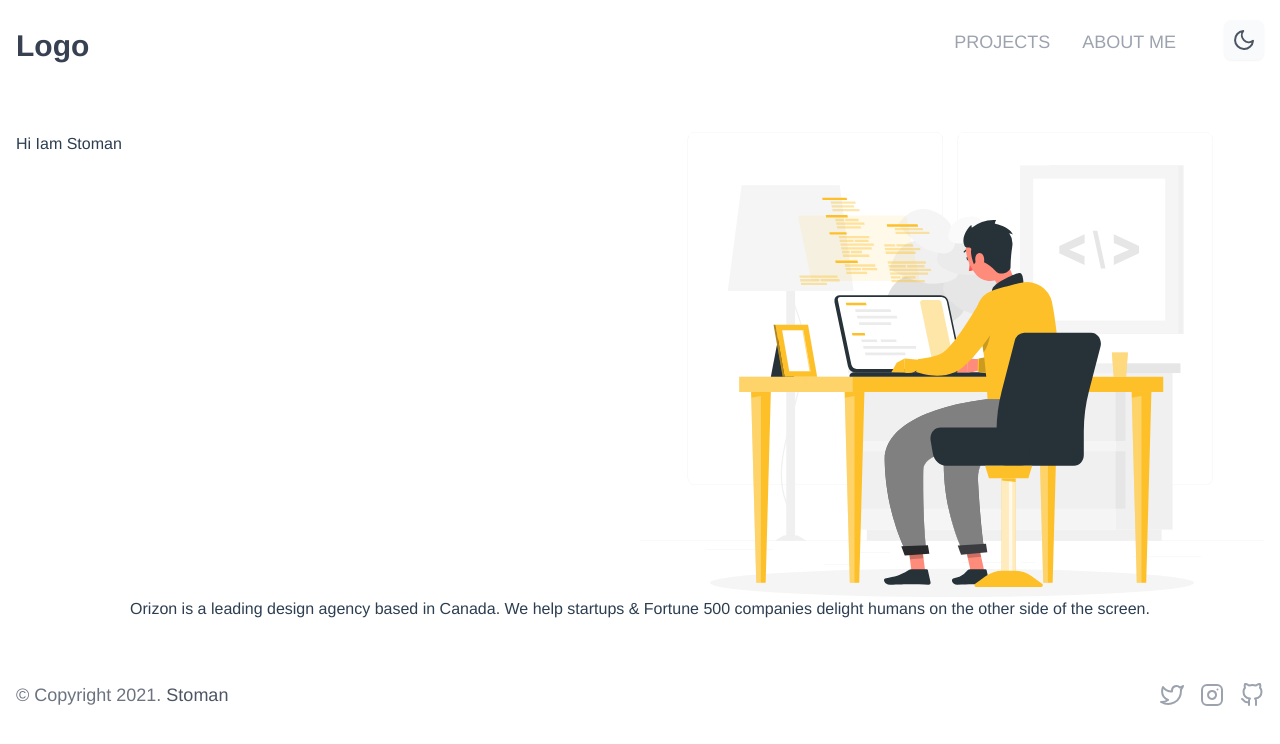
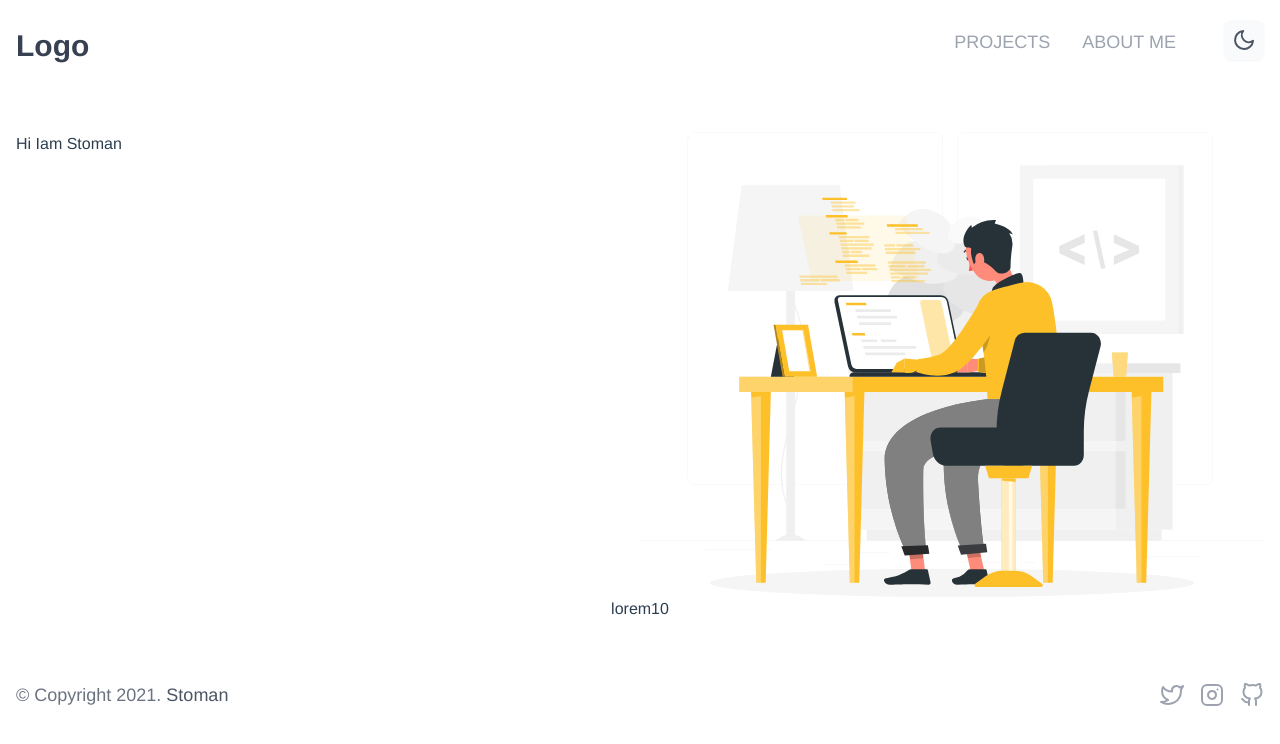
Before and after one commit to blasbot/vuejs-tailwindcss-project, a Vue app: page / in a window 1280 px wide. Shown: the top 744 px of the page. Built offline with nearby package versions, Linux system fonts and the light colour scheme.

Commit message:
Home changes

```diff
--- a/src/components/Home.vue
+++ b/src/components/Home.vue
@@ -14,7 +14,7 @@
     <!-- Home Poject Section Start -->
     <section>
       <div>
-        <div data-w-id="24a1979e-d557-8cdc-aefe-c0d1783a993d" class="holder-with-border holder-with-border-64" style="opacity: 1; transform: translate3d(0px, 0px, 0px) scale3d(1, 1, 1) rotateX(0deg) rotateY(0deg) rotateZ(0deg) skew(0deg, 0deg); transform-style: preserve-3d;"><p style="transform: translate3d(0px, 0px, 0px) scale3d(1, 1, 1) rotateX(0deg) rotateY(0deg) rotateZ(0deg) skew(0deg, 0deg); transform-style: preserve-3d; opacity: 1;" class="sub-title-new">Orizon is a leading design agency based in Canada. We help startups &amp; Fortune 500 companies delight humans on the other side of the screen.<br></p><div style="opacity: 1;" class="blue-separator blue-separator-new"></div><div class="about-white-holder-hide-blue-line-on-mobile about-white-holder-hide-blue-line-on-mobile-new2"></div><div class="about-white-holder-hide-blue-line-on-mobile-2 about-white-holder-hide-blue-line-on-mobile-new"></div></div>
+        <p>lorem10 </p>
       </div>
     </section>
     <!-- Home Poject Section End -->
```
